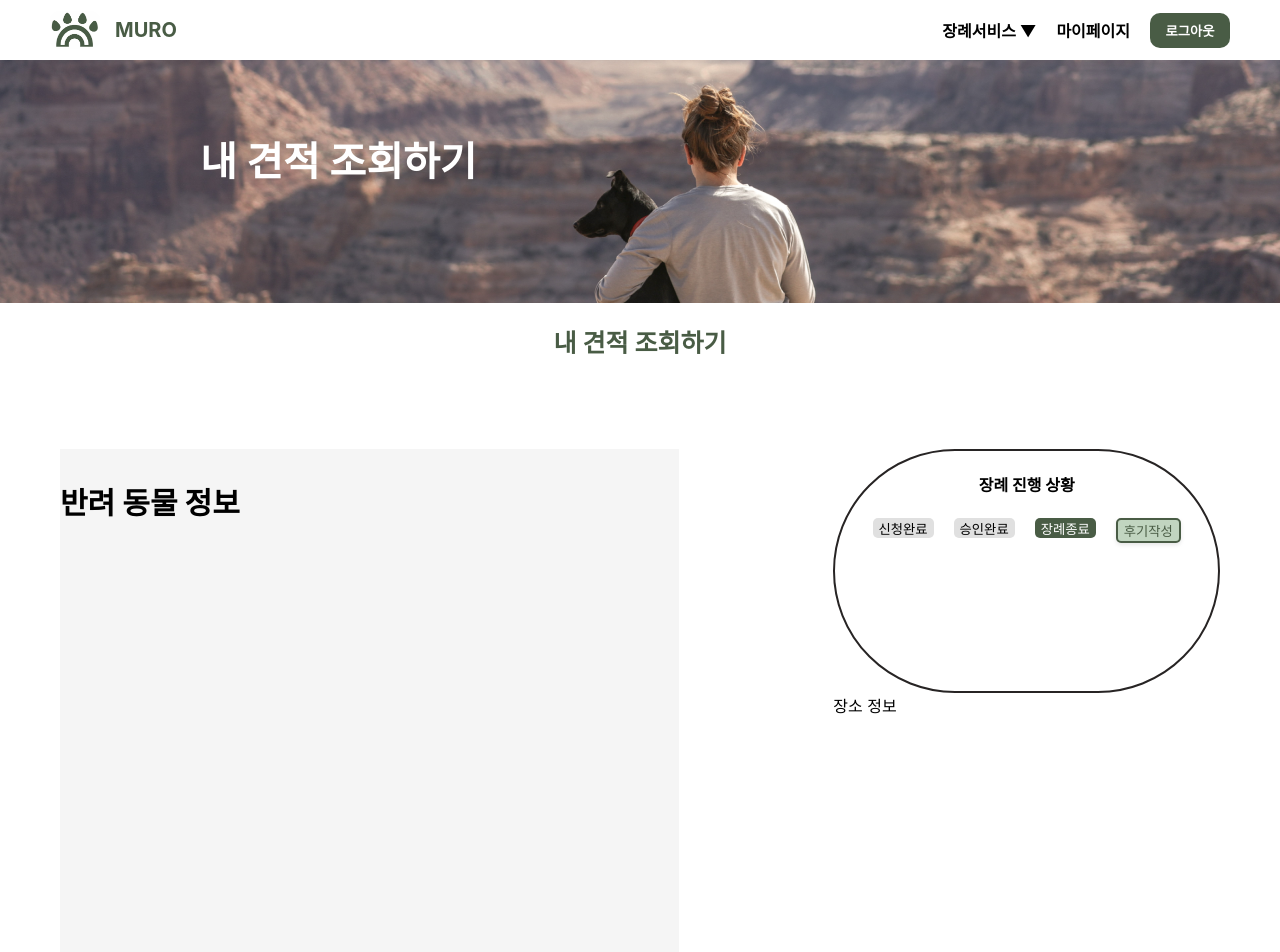
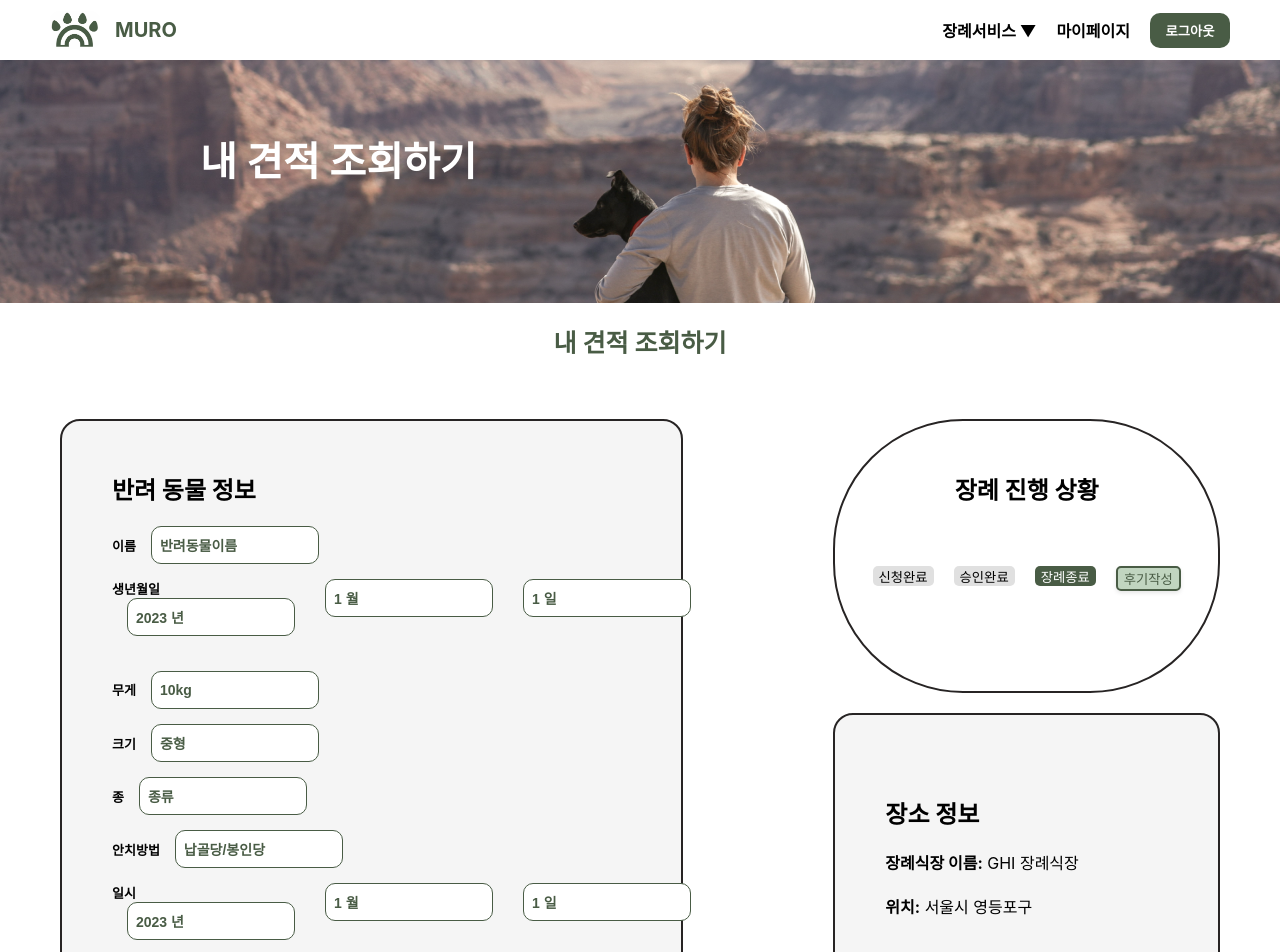
Before and after one commit to 23Software5/FrontEnd, a React (Create React App) app: page /mysearch in a window 1280 px wide. Shown: the top 952 px of the page. Built offline with nearby package versions, Linux system fonts and the light colour scheme.

Commit message:
feat-MySearch

```diff
--- a/src/pages/MySearch.js
+++ b/src/pages/MySearch.js
@@ -1,10 +1,14 @@
-
 import React, { useState } from "react";
 import "../styles/MySearch.css";
 
 const MySearch = () => {
   const [mystate, setMystate] = useState([' 신청완료 ', ' 승인완료 ', ' 장례종료 ']);
   const [isReviewModalOpen, setReviewModalOpen] = useState(false);
+  const [selectedFuneral, setSelectedFuneral] = useState({
+    name: "GHI 장례식장",
+    location: "서울시 영등포구",
+    // description: "가상의 장례식장입니다.",
+  });
 
   const openReviewModal = () => {
     setReviewModalOpen(true);
@@ -12,6 +16,39 @@ const MySearch = () => {
 
   const closeReviewModal = () => {
     setReviewModalOpen(false);
+  };
+
+  const formData = {
+    name: '반려동물이름',
+    birthYear: '2023',
+    birthMonth: '1',
+    birthDay: '1',
+    weight: '10kg',
+    size: '중형',
+    breed: '종류',
+    burialMethod: '납골당/봉인당',
+    dateYear: '2023',
+    dateMonth: '1',
+    dateDay: '1',
+    specialNotes: '특이사항 없음',
+  };
+
+  const FuneralDetails = ({ selectedFuneral }) => {
+    return (
+      <div className="My_place_panel">
+        <h2>장소 정보</h2>
+        <div>
+          <strong>장례식장 이름:</strong> {selectedFuneral.name}
+        </div>
+        <br/>
+        <div>
+          <strong>위치:</strong> {selectedFuneral.location}
+        </div>
+        {/* <div>
+          <strong>설명:</strong> {selectedFuneral.description}
+        </div> */}
+      </div>
+    );
   };
 
   return (
@@ -23,14 +60,79 @@ const MySearch = () => {
       </div>
       <div className="my-search-middle">내 견적 조회하기</div>
 
+      {/* 반려 동물 정보 표시 부분 */}
       <div className="my_search_container">
-
         <div className="My_pet">
-          <h3 style={{ fontSize: '30px' }}>반려 동물 정보</h3>
+          <div className="My_pet_panel">
+            <h2>반려 동물 정보</h2>
+            <div>
+              <label>
+                이름
+                <input type="text" value={formData.name} readOnly />
+              </label>
+            </div>
+            <div className="date-input-container">
+              <label>
+                생년월일
+                <input type="text" value={`${formData.birthYear} 년`} readOnly />
+              </label>
+              <label>
+                <input type="text" value={`${formData.birthMonth} 월`} readOnly />
+              </label>
+              <label>
+                <input type="text" value={`${formData.birthDay} 일`} readOnly />
+              </label>
+            </div>
+            <div>
+              <label>
+                무게
+                <input type="text" value={formData.weight} readOnly />
+              </label>
+            </div>
+            <div>
+              <label>
+                크기
+                <input type="text" value={formData.size} readOnly />
+              </label>
+            </div>
+            <div>
+              <label>
+                종
+                <input type="text" value={formData.breed} readOnly />
+              </label>
+            </div>
+            <div>
+              <label>
+                안치방법
+                <input type="text" value={formData.burialMethod} readOnly />
+              </label>
+            </div>
+            <div className="date-input-container">
+              <label>
+                일시
+                <input type="text" value={`${formData.dateYear} 년`} readOnly />
+              </label>
+              <label>
+                <input type="text" value={`${formData.dateMonth} 월`} readOnly />
+              </label>
+              <label>
+                <input type="text" value={`${formData.dateDay} 일`} readOnly />
+              </label>
+            </div>
+            <div className="estiate-request-footer">
+              <div>
+                <label className="special-notes-label">
+                  특이사항
+                  <textarea value={formData.specialNotes} readOnly />
+                </label>
+              </div>
+            </div>
+          </div>
         </div>
 
         <div className="My_process" style={{ textAlign: 'center' }}>
-          <h4>장례 진행 상황</h4>
+          <h2>장례 진행 상황</h2>
+          <br/>
           <div className="status-buttons">
             {mystate.map((status, index) => (
               <button
@@ -59,10 +161,13 @@ const MySearch = () => {
           </div>
         </div>
 
-
-        <div className="My_place">장소 정보</div>
-
-
+        <div className="My_place">
+          {selectedFuneral ? (
+            <FuneralDetails selectedFuneral={selectedFuneral} />
+          ) : (
+            <div>선택사항 없음</div>
+          )}
+        </div>
       </div>
 
       {isReviewModalOpen && (
--- a/src/styles/MySearch.css
+++ b/src/styles/MySearch.css
@@ -1,14 +1,3 @@
-.my-search-top {
-  background-color: #495c45;
-  height: 243px;
-  color: white;
-  font-weight: bold;
-  font-size: 48px;
-  display: flex;
-  align-items: center;
-  padding-left: 60px;
-}
-
 .my-search-middle {
   color: #495c45;
   font-weight: bold;
@@ -28,16 +17,22 @@
       "My_pet My_pet My_process"
       "My_pet My_pet My_place"
       "My_pet My_pet .";
-  margin-top: 30px;
+  /* margin-top: 30px; */
   padding: 60px;
 }
 
 .My_pet {
   grid-area: My_pet;
   background-color: #F5F5F5;
-  height: 80%; /* 높이를 중앙 기준으로 80%로 설정 */
+  border: 2px solid rgb(39, 36, 36);
+  border-radius: 20px;
+  height: 80%; /*높이를 중앙 기준으로 80%로 설정 */
   width: 80%; /* 너비를 중앙 기준으로 80%로 설정 */
 
+}
+.My_pet_panel {
+  padding-left: 50px;
+  padding-top: 30px;
 }
 
 .My_process {
@@ -45,9 +40,22 @@
   height: 240px;
   border: 2px solid rgb(39, 36, 36);
   border-radius: 130px;
+  padding-top: 30px;
 
 }
-.My_place { grid-area: My_place; height: 240px; }
+.My_place {
+  grid-area: My_place;
+  padding-top: 50px;
+  height: 240px;
+  background-color: #F5F5F5;
+  border-radius: 20px;
+  border: 2px solid rgb(39, 36, 36);
+
+ }
+ .My_place_panel {
+  padding-left: 50px;
+  padding-top: 10px;
+ }
 
 .status-buttons {
   display: flex;
```
